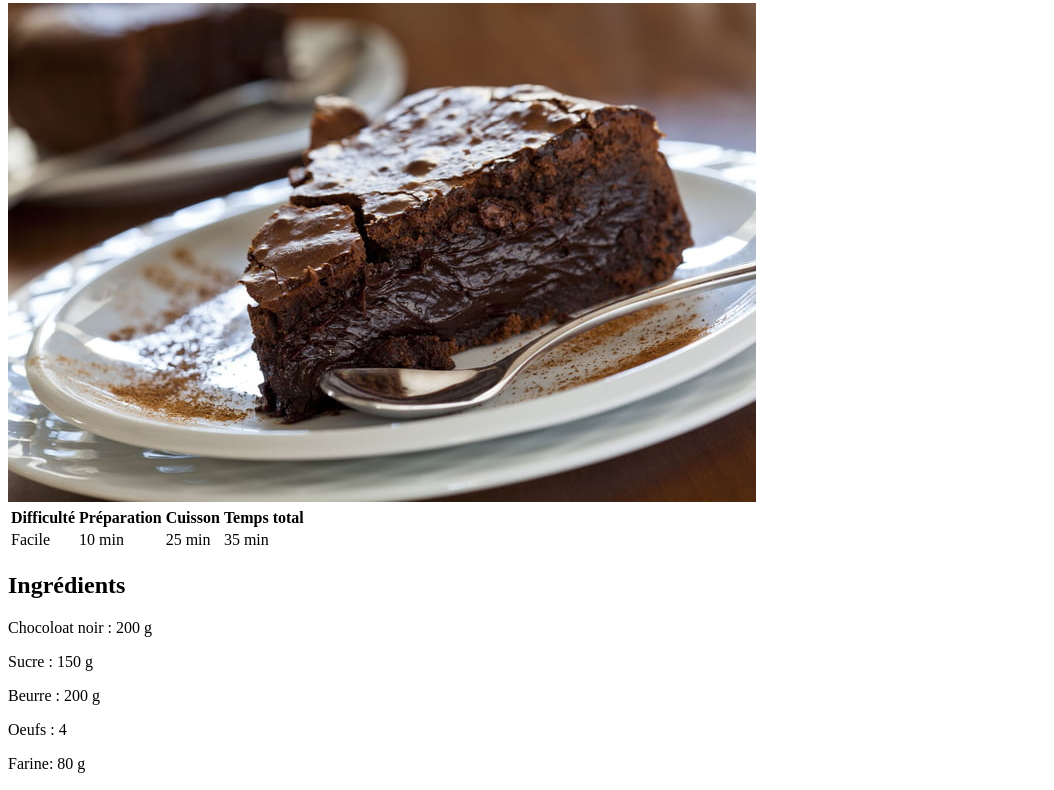
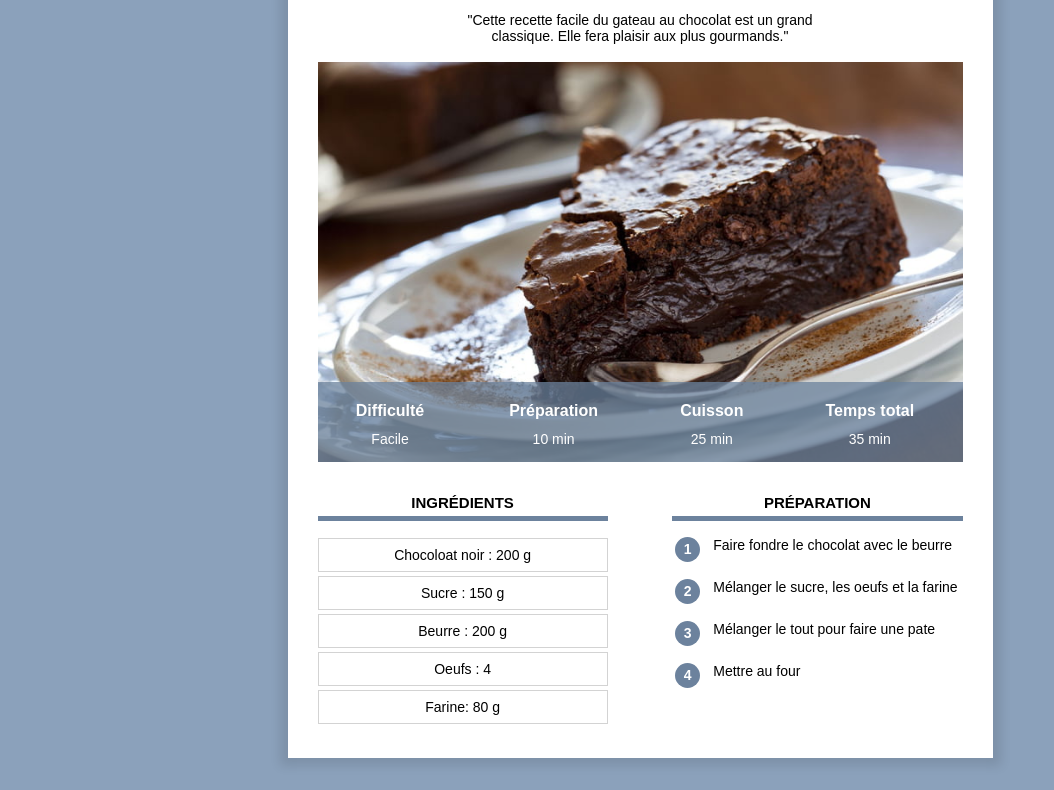
Before and after one commit to LeRoiDechu/site_recettes, a plain HTML site: page recette_gateau.html in a window 1280 px wide. Shown: the part 145-935 px from the top of the page, without its empty margins (0-1054 px from the left). Drawn offline with Linux system fonts and the light colour scheme.

Commit message:
Add files via upload

```diff
--- a/recette_gateau.html
+++ b/recette_gateau.html
@@ -4,7 +4,7 @@
         <title>Gateau au chocolat</title>
         <meta charset="UTF-8">
         <meta name="viewport" content="width=device-width, initial-scale=1.0">
-        <link rel="stylesheet" href="recette_gateau">
+        <link rel="stylesheet" href="recette_gateau.css">
     </head>
     <body>
         <div class="contenu">
```
